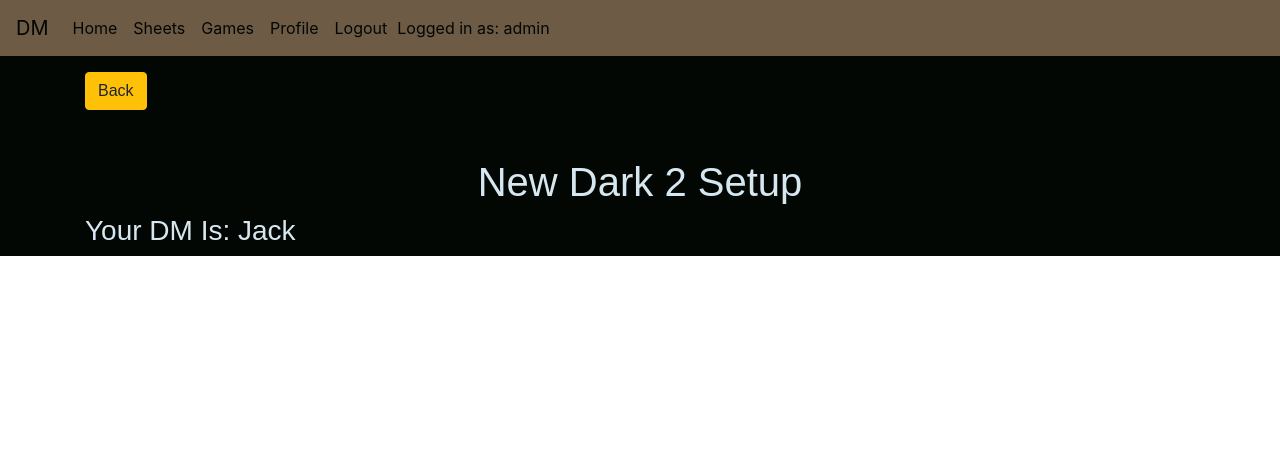
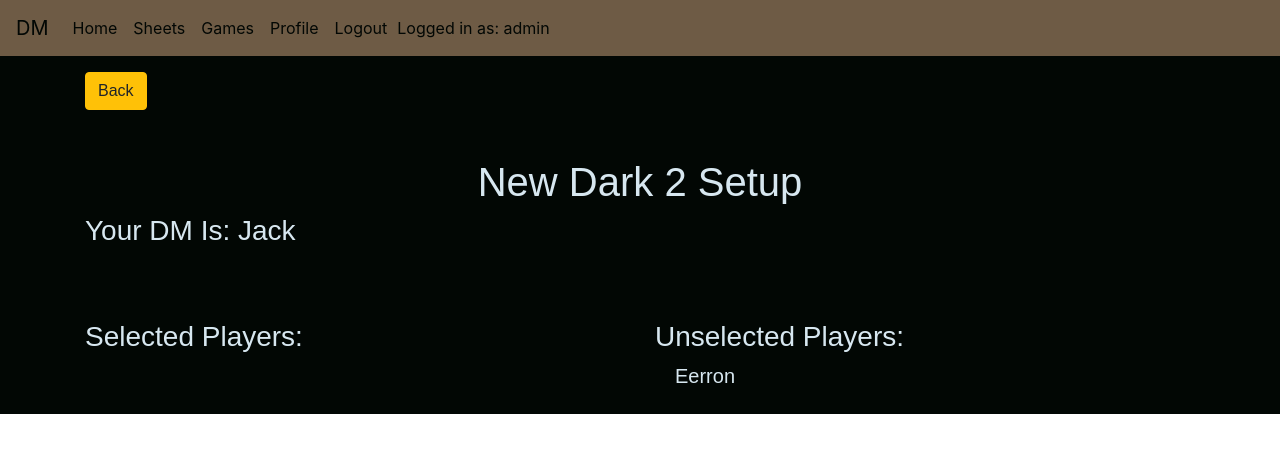
Before and after one commit to JackSnowdon/die-master, a Django app: page /game/set_up_dark/2 in a window 1280 px wide. Shown: the top 453 px of the page. Run offline with Django 3.2, Linux system fonts and the light colour scheme; a user stored in the database is signed in; data comes from the database, SQL or seed files in the repository; both versions use the stored data as it was after the commit; parts of the project's set-up code (start-up, migrations or seed data) failed here and were passed over; some libraries are stand-ins or nearby versions; some web fonts are replaced.

Commit message:
Enter/Leave change function working

```diff
--- a/game/templates/set_up_dark.html
+++ b/game/templates/set_up_dark.html
@@ -1,4 +1,4 @@
-{% extends 'base.html' %} {% load static %} {% load crispy_forms_tags %} {% block page_title %} | {{ this_game }}}} {% endblock %} {% block content %}
+{% extends 'base.html' %} {% load static %} {% load crispy_forms_tags %} {% block page_title %} | {{ this_game }} {% endblock %} {% block content %}
 
 <section class="button-nav">
     <div class="row mb-5">
@@ -15,9 +15,29 @@
 </div>
 
 <section class="users">
+    <div class="row mb-5">
+        <div class="col-12 mb-3">
+            <h3>Your DM Is: {{ this_game.dm }}</h3>
+        </div>
+    </div>
     <div class="row">
-        <div class="col-12">
-            <h3>Your DM Is: {{ this_game.dm }}</h3>
+        <div class="col-md-6 col-12">
+            <h3>Selected Players: </h3>
+            <ul class="sheet-list">
+                {% for sheet in this_game.sheets.all %}
+                <li class="sheet-list-item"><a href="{% url 'change_dark_player_status' sheet.id this_game.id %}" class="single_dark_heresy">{{ sheet.name }}</a>
+                </li>
+                {% endfor %}
+            </ul>
+        </div>
+        <div class="col-md-6 col-12">
+            <h3>Unselected Players: </h3>
+            <ul class="sheet-list">
+                {% for sheet in dh_sheets %}
+                <li class="sheet-list-item"><a href="{% url 'change_dark_player_status' sheet.id this_game.id %}" class="single_dark_heresy">{{ sheet.name }}</a>
+                </li>
+                {% endfor %}
+            </ul>
         </div>
     </div>
 </section>
--- a/game/urls.py
+++ b/game/urls.py
@@ -6,4 +6,6 @@ urlpatterns = [
     path('start_new_dark_game/', start_new_dark_game, name="start_new_dark_game"),
     path(r'set_up_dark/<int:pk>', set_up_dark, name="set_up_dark"),
     path(r'delete_dark_heresy_game/<int:pk>', delete_dark_heresy_game, name="delete_dark_heresy_game"),
+    path(r'change_dark_player_status/<int:pk>/<int:gamepk>', change_dark_player_status, name="change_dark_player_status"),
+
 ]
--- a/game/views.py
+++ b/game/views.py
@@ -3,6 +3,7 @@ from django.contrib import messages
 from django.contrib.auth.decorators import login_required
 from .models import *
 from .forms import *
+from world.models import *
 
 # Create your views here.
 
@@ -30,7 +31,20 @@ def start_new_dark_game(request):
 @login_required
 def set_up_dark(request, pk):
     this_game = get_object_or_404(DarkHeresyGame, pk=pk)
-    return render(request, "set_up_dark.html", {"this_game": this_game})
+    dh_sheets = DarkHeresyBase.objects.order_by('name').filter(current_game=None)
+    return render(request, "set_up_dark.html", {"this_game": this_game, "dh_sheets": dh_sheets})
+
+
+@login_required
+def change_dark_player_status(request, pk, gamepk):
+    this_sheet = get_object_or_404(DarkHeresyBase, pk=pk)
+    this_game = get_object_or_404(DarkHeresyGame, pk=gamepk)
+    if this_sheet.current_game == None:
+        this_sheet.current_game = this_game
+    else:
+        this_sheet.current_game = None
+    this_sheet.save()
+    return redirect("set_up_dark", this_game.id)
 
 
 @login_required
```
Also changed, not shown: db.sqlite3.
